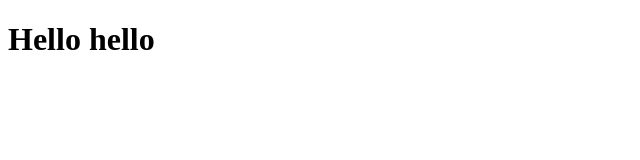
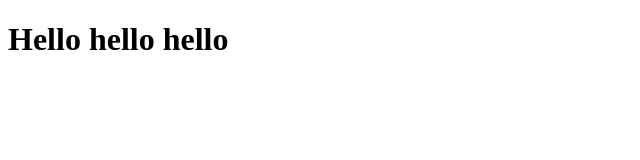
Before and after one commit to IrinaFila/ITgirls-Project-team-2, a plain HTML site: page index.html in a window 1280 px wide. Shown: the whole page, without its empty margins (0-640 px from the left). Drawn offline with Linux system fonts and the light colour scheme.

Commit message:
first commit

```diff
--- a/index.html
+++ b/index.html
@@ -11,7 +11,7 @@
 
 <body>
 
-    <h1>Hello hello</h1>
+    <h1>Hello hello hello</h1>
 
 </body>
 
```
